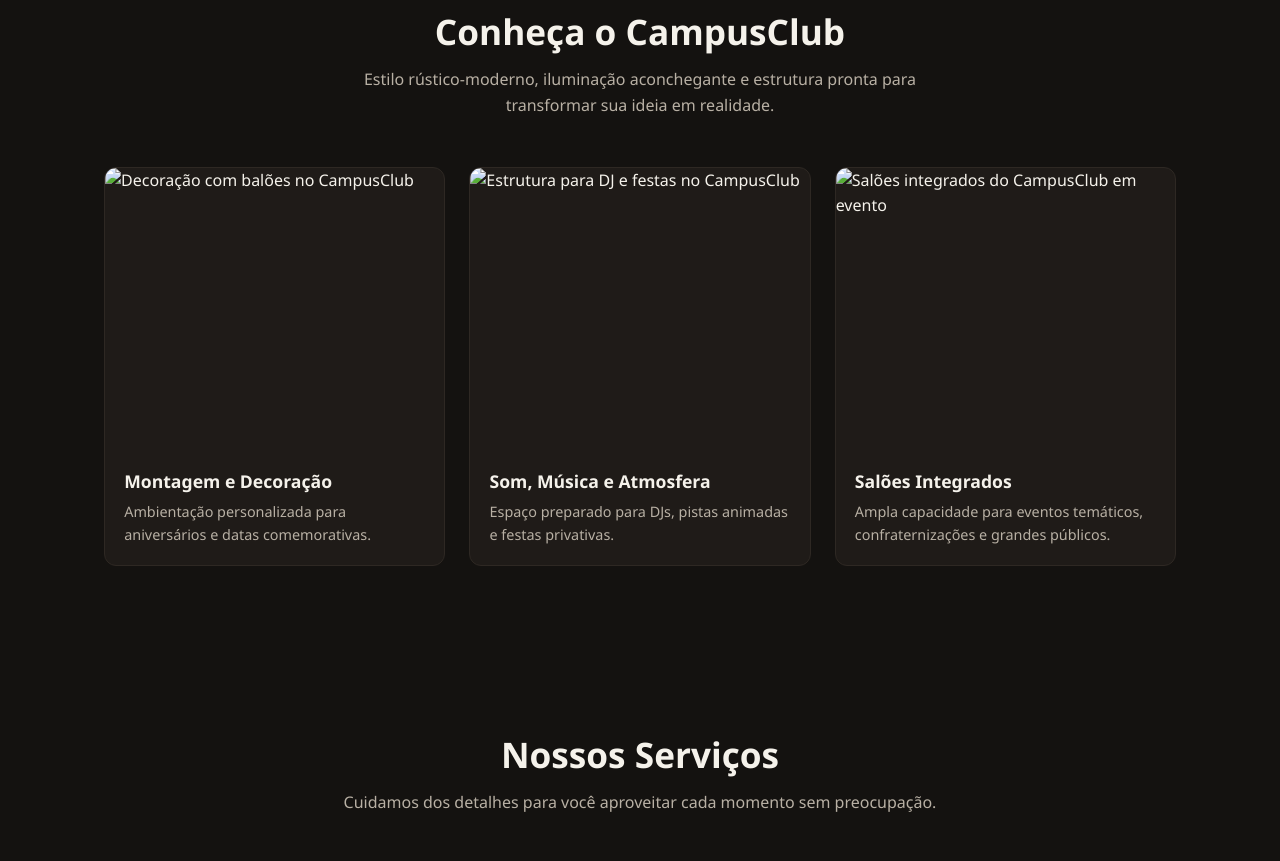
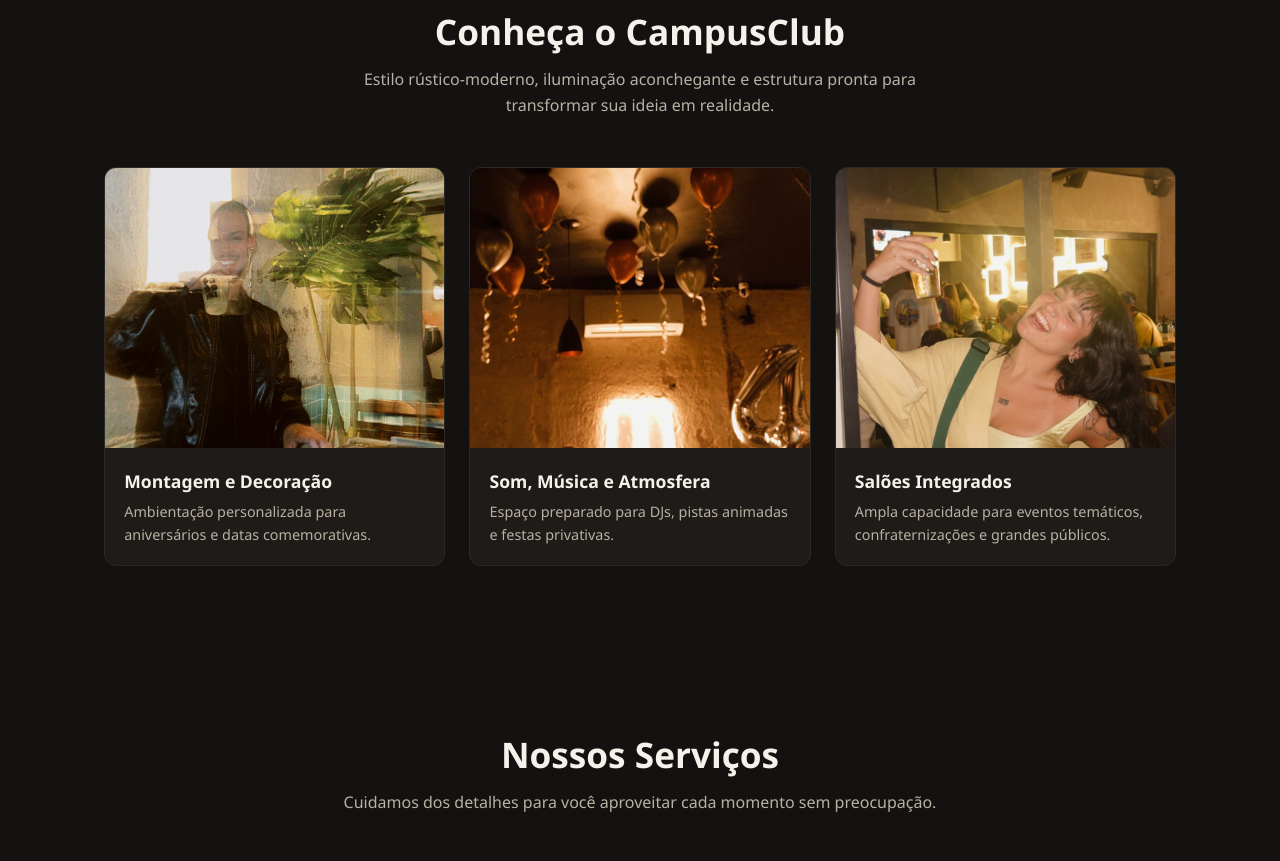
Before and after one commit to gabrieljoaolemosramos-ops/campusclub, a plain HTML site: page index.html in a window 1280 px wide. Shown: the part 1368-2229 px from the top of the page. Drawn offline with Linux system fonts and the light colour scheme.

Commit message:
Update index.html

```diff
--- a/index.html
+++ b/index.html
@@ -77,7 +77,7 @@
             text-align: center;
             padding: 2rem 5%;
             background: linear-gradient(rgba(20, 18, 16, 0.72), rgba(20, 18, 16, 0.88)),
-                        url('foto-salao-cheio.jpg') center/cover no-repeat;
+                        url('749356989_18009176381930112_7593007302439547902_n.jpg') center/cover no-repeat;
         }
 
         .hero-content {
@@ -383,21 +383,21 @@
         </div>
         <div class="gallery">
             <div class="gallery-item">
-                <img src="foto-baloes.jpg" alt="Decoração com balões no CampusClub">
+                <img src="513500413_17963869793930112_506302978678261267_n.jpg" alt="Decoração com balões no CampusClub">
                 <div class="gallery-caption">
                     <h4>Montagem e Decoração</h4>
                     <p>Ambientação personalizada para aniversários e datas comemorativas.</p>
                 </div>
             </div>
             <div class="gallery-item">
-                <img src="foto-dj.jpg" alt="Estrutura para DJ e festas no CampusClub">
+                <img src="706650341_18001646039930112_3607383557321947214_n.jpg" alt="Estrutura para DJ e festas no CampusClub">
                 <div class="gallery-caption">
                     <h4>Som, Música e Atmosfera</h4>
                     <p>Espaço preparado para DJs, pistas animadas e festas privativas.</p>
                 </div>
             </div>
             <div class="gallery-item">
-                <img src="foto-salao-cheio.jpg" alt="Salões integrados do CampusClub em evento">
+                <img src="749356989_18009176381930112_7593007302439547902_n.jpg" alt="Salões integrados do CampusClub em evento">
                 <div class="gallery-caption">
                     <h4>Salões Integrados</h4>
                     <p>Ampla capacidade para eventos temáticos, confraternizações e grandes públicos.</p>
```
